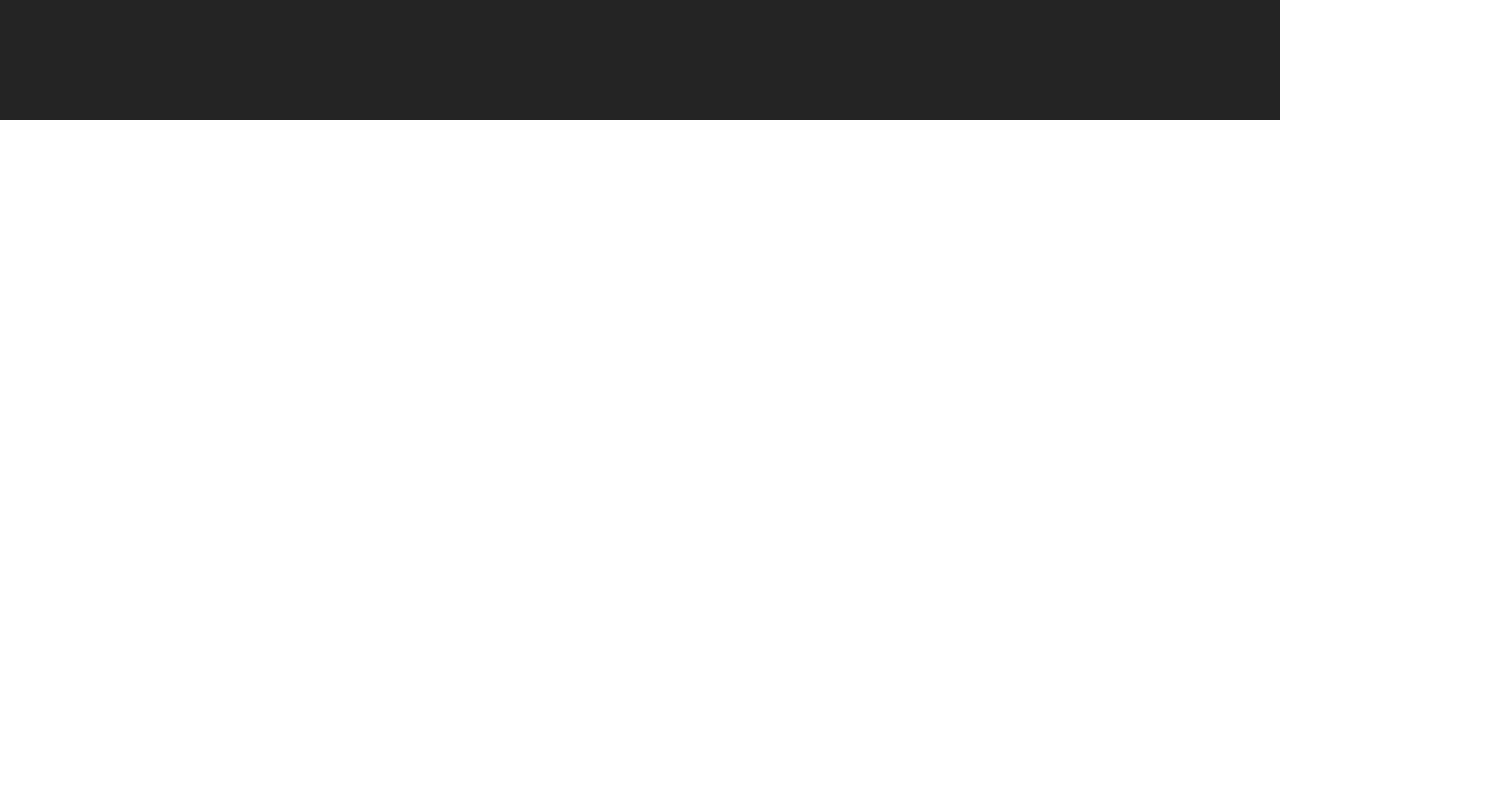
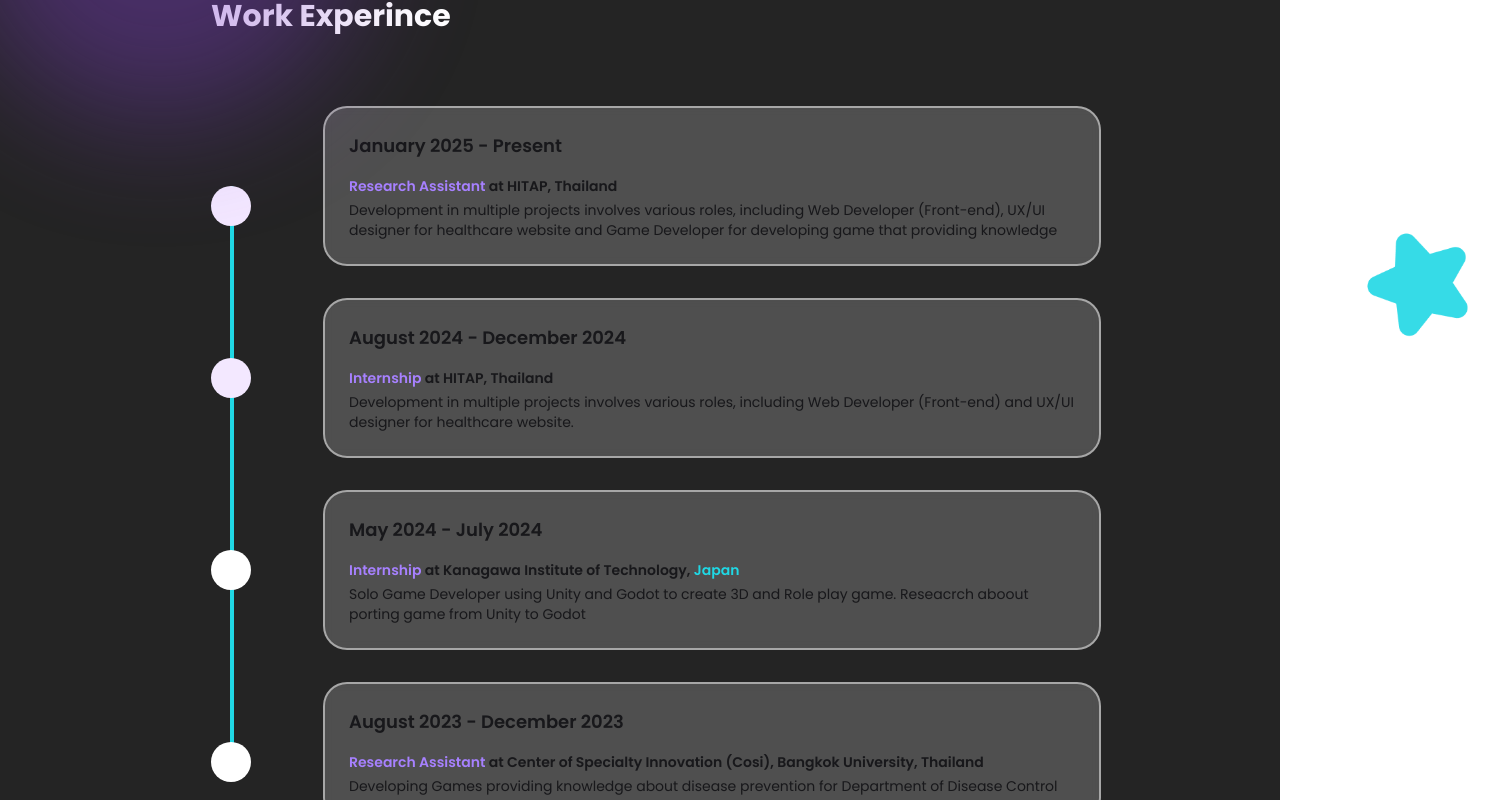
Before and after one commit to NxmNile/laksika.p-portfolio, a Next.js app: page / in a window 1280 px wide. Shown: the part 680-1480 px from the top of the page, 1500 px wide, since content can reach past the window. Before the commit the page ends 800 px from the top, so only its background shows below. Built offline with nearby package versions, Linux system fonts and the light colour scheme.

Commit message:
experience part

```diff
--- a/src/app/page.tsx
+++ b/src/app/page.tsx
@@ -1,15 +1,17 @@
 import React from "react";
 import Navbar from "../components/navbar";
+import Timeline from "../components/timeline";
 
 export default function Home() {
   return (
     <>
+      <div className="relative">
         <div className="bg-[#242424] min-h-screen w-full flex flex-col items-center">
-        <div className="flex items-center justify-center w-full mt-5">
+          <div className="flex items-center justify-center w-full mt-10">
             <Navbar />
           </div>
 
-        <div className="flex flex-col md:flex-row items-center justify-center gap-8 mt-14 p-4 w-[858px] ">
+          <div className="flex flex-col md:flex-row items-center justify-center gap-8 mt-14 p-4 w-[858px] relative ">
             <div>
               <img src="/image/profilepic.png" alt="Profile" />
             </div>
@@ -28,12 +30,27 @@ export default function Home() {
             </div>
           </div>
           <div className="mt-10 text-white text-left w-[858px]">
-          I'm a developer who loves building fun, functional, and user-centered
-          digital experiences. From modern websites to mobile apps and playful
-          games, I enjoy solving problems through creativity and code. I'm
-          always learning and excited to take on new challenges that push my
-          skills further.
+            I'm a developer who loves building fun, functional, and
+            user-centered digital experiences. From modern websites to mobile
+            apps and playful games, I enjoy solving problems through creativity
+            and code. I'm always learning and excited to take on new challenges
+            that push my skills further.
           </div>
+          <div className="w-[858px] mt-20">
+            <h1 className="text-white text-3xl font-bold mt-10">
+              Work Experince
+            </h1>
+            <div className="realtive">
+              <img
+                src="/image/star1.png"
+                className="absolute top-220  left-335 w-40 h-40"
+                alt="Star"
+              />
+              <Timeline />
+            </div>
+          </div>
+        </div>
+        <div className="absolute w-100 h-100 rounded-full bg-[#813fcc] opacity-40 blur-3xl pointer-events-none top-100 -left-10"></div>
 
       </div>
     </>
--- /dev/null
+++ b/src/components/timeline.tsx
@@ -0,0 +1,102 @@
+import React from "react";
+
+const Timeline = () => {
+  return (
+    <div className="p-8 max-w-sm  mt-10">
+      <ol className="relative w-[858px] items-center">
+        {/* --- Step 1: Completed --- */}
+        <li className="mb-8 ms-20 ">
+          {/* เส้นเชื่อมสีฟ้า */}
+          <div className="absolute w-1 h-140 mt-20 bg-[#20D8E5] rounded-full -start-[0.8rem] "></div>
+
+          {/* วงกลมและไอคอน */}
+          <span className="absolute flex items-center justify-center w-10 h-10 mt-20 bg-purple-100 rounded-full -start-8 "></span>
+
+          <div className="bg-[#CFCFCF]/25 rounded-3xl  p-6 border-2 border-white/50 backdrop-blur-xs">
+            <h2 className="text-lg font-semibold mb-4">
+              January 2025 - Present
+            </h2>
+            <p className="font-semibold text-sm">
+              <span className="text-[#A781FF]">Research Assistant </span>at
+              HITAP, Thailand
+            </p>
+            <p className="text-sm mt-1">
+              Development in multiple projects involves various roles, including
+              Web Developer (Front-end), UX/UI designer for healthcare website
+              and Game Developer for developing game that providing knowledge
+            </p>
+          </div>
+        </li>
+
+        {/* --- Step 2: Completed --- */}
+        <li className="mb-8 ms-20">
+
+
+          {/* วงกลมและไอคอน */}
+          <span className="absolute flex items-center justify-center w-10 h-10 mt-15 bg-purple-100 rounded-full -start-8 "></span>
+
+          <div className="bg-[#CFCFCF]/25 rounded-3xl p-6 border-2 border-white/50 backdrop-blur-xs">
+            <h2 className="text-lg font-semibold mb-4">
+              August 2024 - December 2024
+            </h2>
+            <p className="font-semibold text-sm">
+              <span className="text-[#A781FF]">Internship </span>at HITAP,
+              Thailand
+            </p>
+            <p className="text-sm mt-1">
+              Development in multiple projects involves various roles, including
+              Web Developer (Front-end) and UX/UI designer for healthcare
+              website.
+            </p>
+          </div>
+        </li>
+
+        {/* --- Step 3: Current --- */}
+        <li className="mb-8 ms-20">
+
+
+          {/* วงกลมและไอคอน */}
+          <span className="absolute flex items-center justify-center w-10 h-10 mt-15 bg-white rounded-full -start-8 "></span>
+
+          <div className="bg-[#CFCFCF]/25 rounded-3xl p-6 border-2 border-white/50 backdrop-blur-xs">
+            <h2 className="text-lg font-semibold mb-4">May 2024 - July 2024</h2>
+            <p className="font-semibold text-sm">
+              <span className="text-[#A781FF] ">Internship </span>at Kanagawa
+              Institute of Technology,{" "}
+              <span className="text-[#20D8E5]">Japan</span>
+            </p>
+            <p className="text-sm mt-1">
+              Solo Game Developer using Unity and Godot to create 3D and Role
+              play game. Reseacrch aboout porting game from Unity to Godot
+            </p>
+          </div>
+        </li>
+
+        {/* --- Step 4: Upcoming (Last) --- */}
+        <li className="ms-20">
+          {/* วงกลมและไอคอน */}
+          <span className="absolute flex items-center justify-center w-10 h-10 mt-15 bg-white  rounded-full -start-8 ">
+
+          </span>
+
+          <div className="bg-[#CFCFCF]/25 rounded-3xl p-6 border-2 border-white/50 backdrop-blur-xs">
+            <h2 className="text-lg font-semibold mb-4">
+              August 2023 - December 2023
+            </h2>
+            <p className="font-semibold text-sm">
+              <span className="text-[#A781FF]">Research Assistant </span>at
+              Center of Specialty Innovation (Cosi), Bangkok University,
+              Thailand
+            </p>
+            <p className="text-sm mt-1">
+              Developing Games providing knowledge about disease prevention for
+              Department of Disease Control
+            </p>
+          </div>
+        </li>
+      </ol>
+    </div>
+  );
+};
+
+export default Timeline;
```
Also changed, not shown: public/image/star1.png (added). Lines whose indentation alone changed are shown as unchanged.
